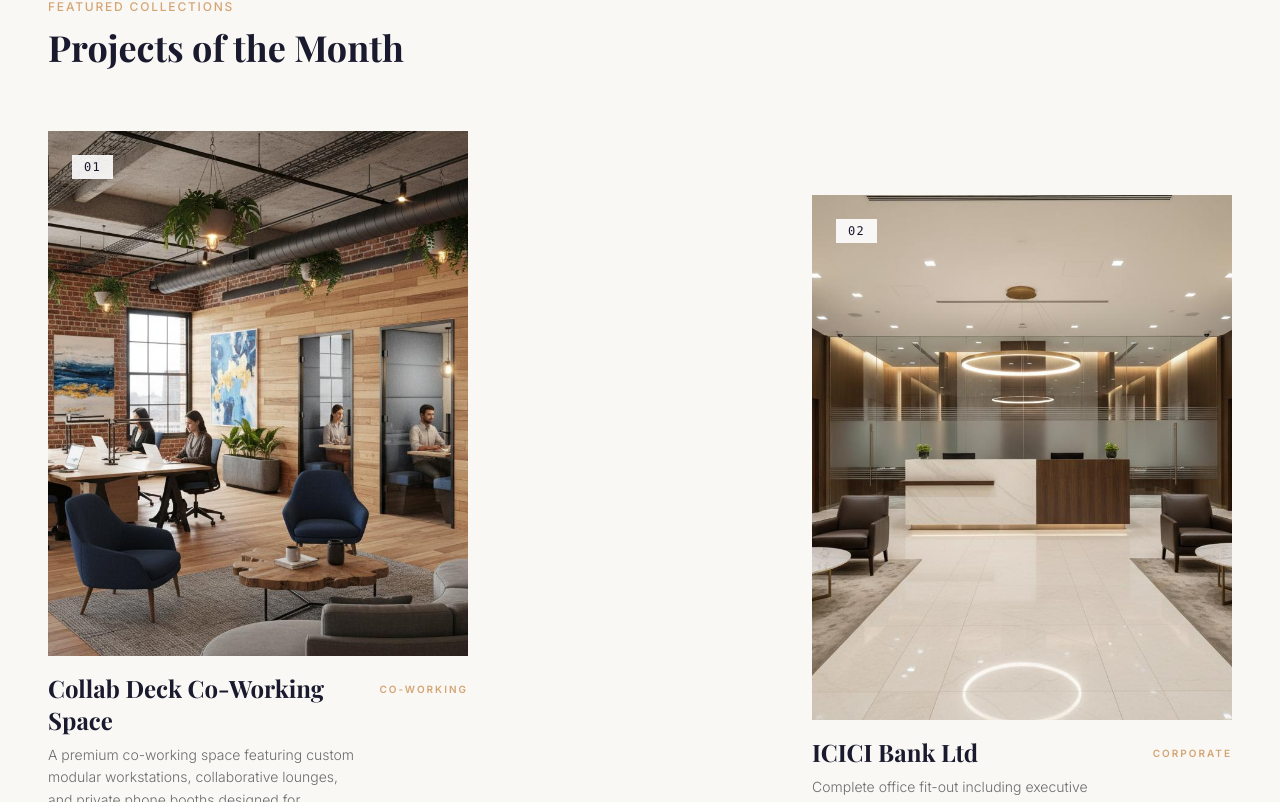
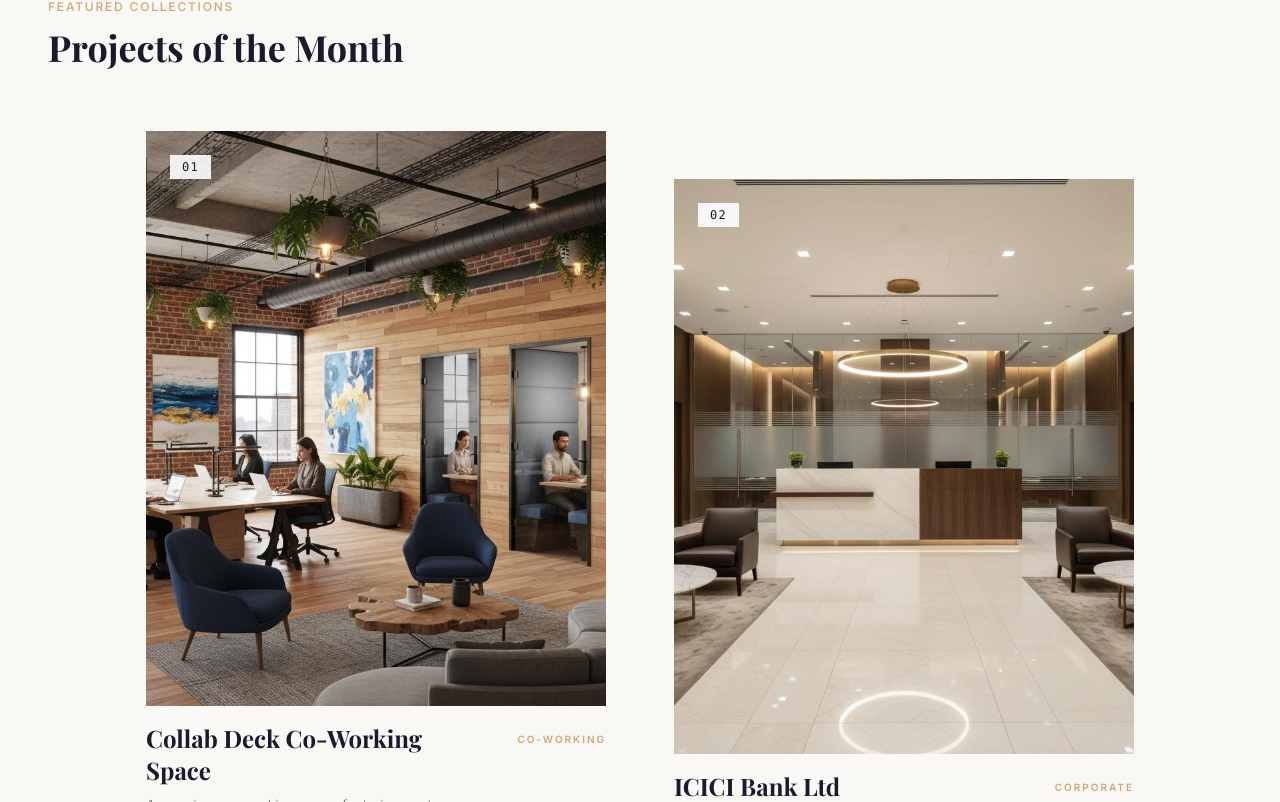
Before and after one commit to trisrjt/Hecate, a React (Vite) app: page / in a window 1280 px wide. Shown: the part 1938-2740 px from the top of the page. Built offline with nearby package versions, Linux system fonts and the light colour scheme; no server answers; the database is empty.

Commit message:
design: tighten projects of the month layout gap by restricting grid parent container width to max-w-5xl

```diff
--- a/src/pages/Home.tsx
+++ b/src/pages/Home.tsx
@@ -300,14 +300,14 @@ export const Home: React.FC = () => {
             </ScrollReveal> */}
           </div>
 
-          <div className="grid md:grid-cols-2 gap-x-12 lg:gap-x-16 gap-y-16 md:gap-y-0">
+          <div className="max-w-5xl mx-auto grid md:grid-cols-2 gap-x-6 lg:gap-x-8 gap-y-12 md:gap-y-0">
             {projects.slice(0, 4).map((item, idx) => (
               <div
                 key={idx}
-                className={`group w-full max-w-[420px] ${
+                className={`group w-full max-w-[460px] md:mx-auto ${
                   idx % 2 !== 0
-                    ? 'md:mt-16 md:ml-auto'
-                    : 'md:mb-16 md:mr-auto'
+                    ? 'md:mt-12'
+                    : 'md:mb-12'
                 }`}
               >
                 <ScrollReveal delay={idx * 0.15} duration={1.5} yOffset={25}>
```
